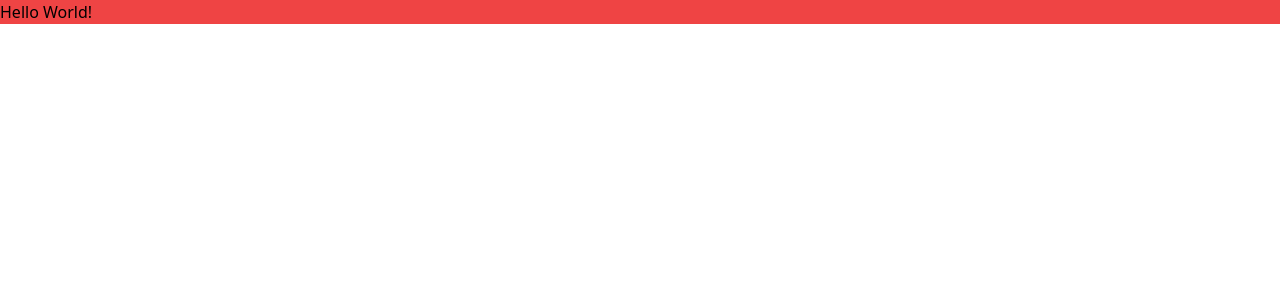
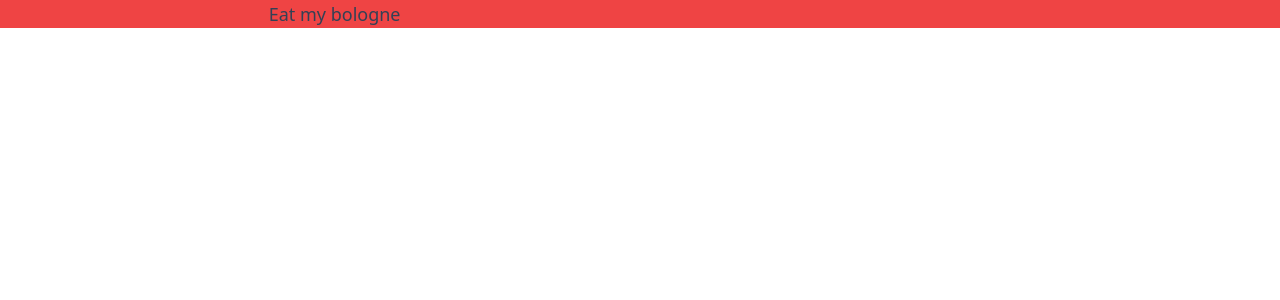
Before and after one commit to diabeatz96/similarity, a Next.js app: page / in a window 1280 px wide. Shown: the top 300 px of the page. Built offline with nearby package versions, Linux system fonts and the light colour scheme.

Commit message:
Finished Paragraph component And added in utils and page tsx portions of the graph

```diff
--- a/src/app/components/ui/Paragraph.tsx
+++ b/src/app/components/ui/Paragraph.tsx
@@ -1,11 +1,32 @@
-import { FC } from "react";
+import { FC, HTMLAttributes, forwardRef } from "react";
+import { VariantProps, cva } from 'class-variance-authority'
+import { cn } from "@/app/lib/utils";
 
-interface ParagraphProps {
+const paragraphVariants = cva("max-w-prose text-slate-700 dark:text-slate-300 mb-2 text-center",
+    {
+        variants: {
+            size: {
+                default: 'text-base sm:text-lg',
+                sm: "text-sm, sm:text-base",
+            }
+        },
+    defaultVariants: {
+        size: 'default',
+    },
+}
+);
+
+interface ParagraphProps extends HTMLAttributes<HTMLParagraphElement>, VariantProps<typeof paragraphVariants>  {
 }
 
 
-const Paragraph: FC<ParagraphProps> = ({}) => {
-    return <div> Paragraph </div>
-}
+// eslint-disable-next-line react/display-name
+const Paragraph = forwardRef<HTMLParagraphElement, ParagraphProps>(({
+    className, size, children, ...props
+}, ref) => {
+    return <p ref={ref} {...props} className={cn(paragraphVariants({size, className}))}> {children} </p>
+})
+
+Paragraph.displayName = 'Paragraph';
 
 export default Paragraph;
--- /dev/null
+++ b/src/app/lib/utils.ts
@@ -0,0 +1,7 @@
+import { ClassValue, clsx } from "clsx";
+import {twMerge} from 'tailwind-merge';
+
+
+export function cn(...inputs: ClassValue[]) {
+    return twMerge(clsx(inputs))
+}
--- a/src/app/page.tsx
+++ b/src/app/page.tsx
@@ -1,13 +1,14 @@
 import Image from 'next/image'
 import { Inter } from 'next/font/google'
 import styles from './page.module.css'
+import Paragraph from './components/ui/Paragraph'
 
 const inter = Inter({ subsets: ['latin'] })
 
 export default function Home() {
   return (
     <main className='bg-red-500'>
-      Hello World!
+      <Paragraph> Eat my bologne</Paragraph>
     </main>
   )
 }
```
